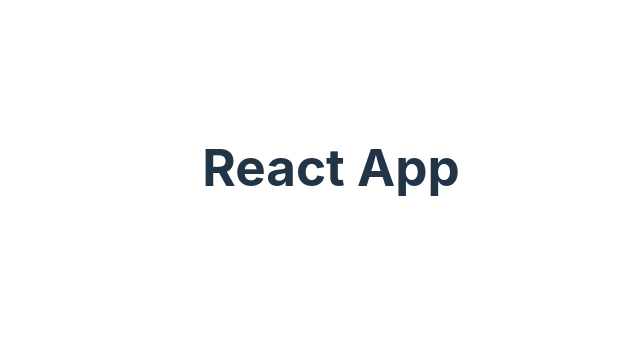
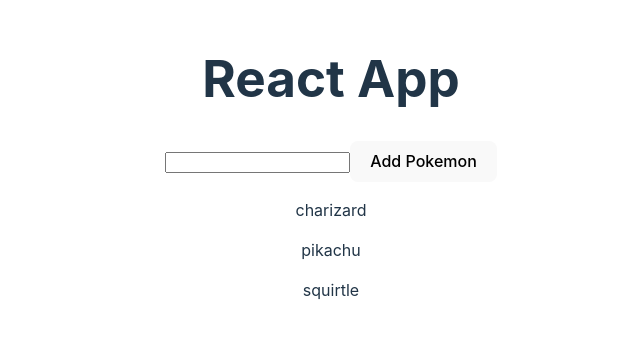
Before and after one commit to Flashrob/su_rocket, a React (Vite) app in the folder lessons/1.3_react/react-example/: page / in a window 1280 px wide. Shown: the part 233-570 px from the top of the page, without its empty margins (309-949 px from the left). Built offline with nearby package versions, Linux system fonts and the light colour scheme.

Commit message:
Lift state example

```diff
--- a/lessons/1.3_react/react-example/src/App.jsx
+++ b/lessons/1.3_react/react-example/src/App.jsx
@@ -1,9 +1,17 @@
+import { useState } from "react";
 import "./App.css";
+import { AddPokemon } from "./components/AddPokemon";
+import { PokemonList } from "./components/PokemonList";
+
+const pokemonData = ["charizard", "pikachu", "squirtle"];
 
 function App() {
+  const [pokemons, setPokemons] = useState(pokemonData);
   return (
     <>
       <h1>React App</h1>
+      <AddPokemon pokemons={pokemons} setPokemons={setPokemons} />
+      <PokemonList pokemonData={pokemons} />
     </>
   );
 }
--- /dev/null
+++ b/lessons/1.3_react/react-example/src/components/AddPokemon.jsx
@@ -0,0 +1,21 @@
+import { useState } from "react";
+
+export const AddPokemon = ({ pokemons, setPokemons }) => {
+  const [inputValue, setinputValue] = useState("");
+  return (
+    <>
+      <input
+        type="text"
+        value={inputValue}
+        onChange={(e) => setinputValue(e.target.value)}
+      />
+      <button
+        onClick={() => {
+          setPokemons([...pokemons, inputValue]);
+        }}
+      >
+        Add Pokemon
+      </button>
+    </>
+  );
+};
--- /dev/null
+++ b/lessons/1.3_react/react-example/src/components/PokemonList.jsx
@@ -0,0 +1,7 @@
+export const PokemonList = ({ pokemonData }) => {
+  const pokemonList = pokemonData.map((pokemon) => {
+    return <p>{pokemon}</p>;
+  });
+
+  return pokemonList;
+};
```
